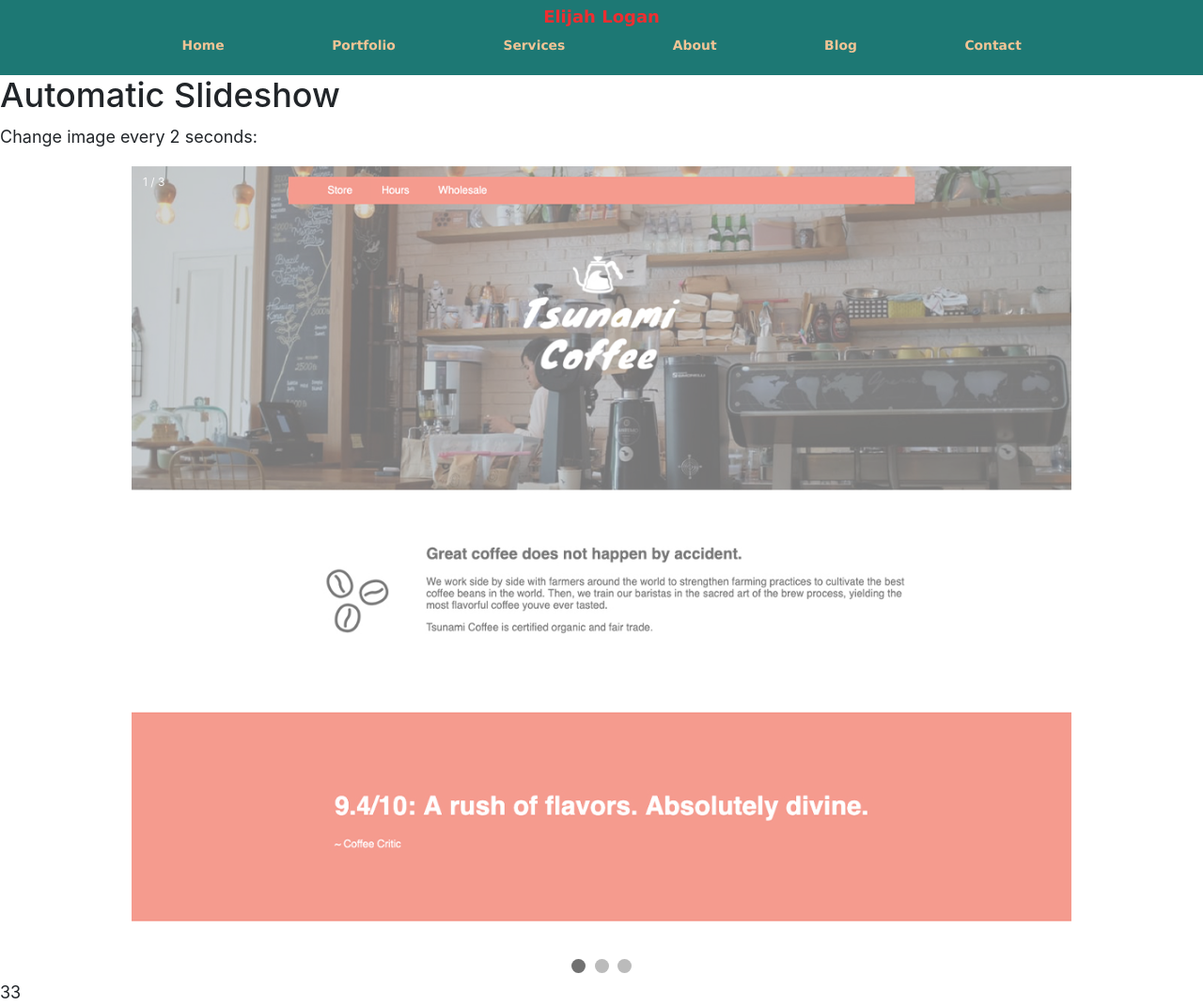
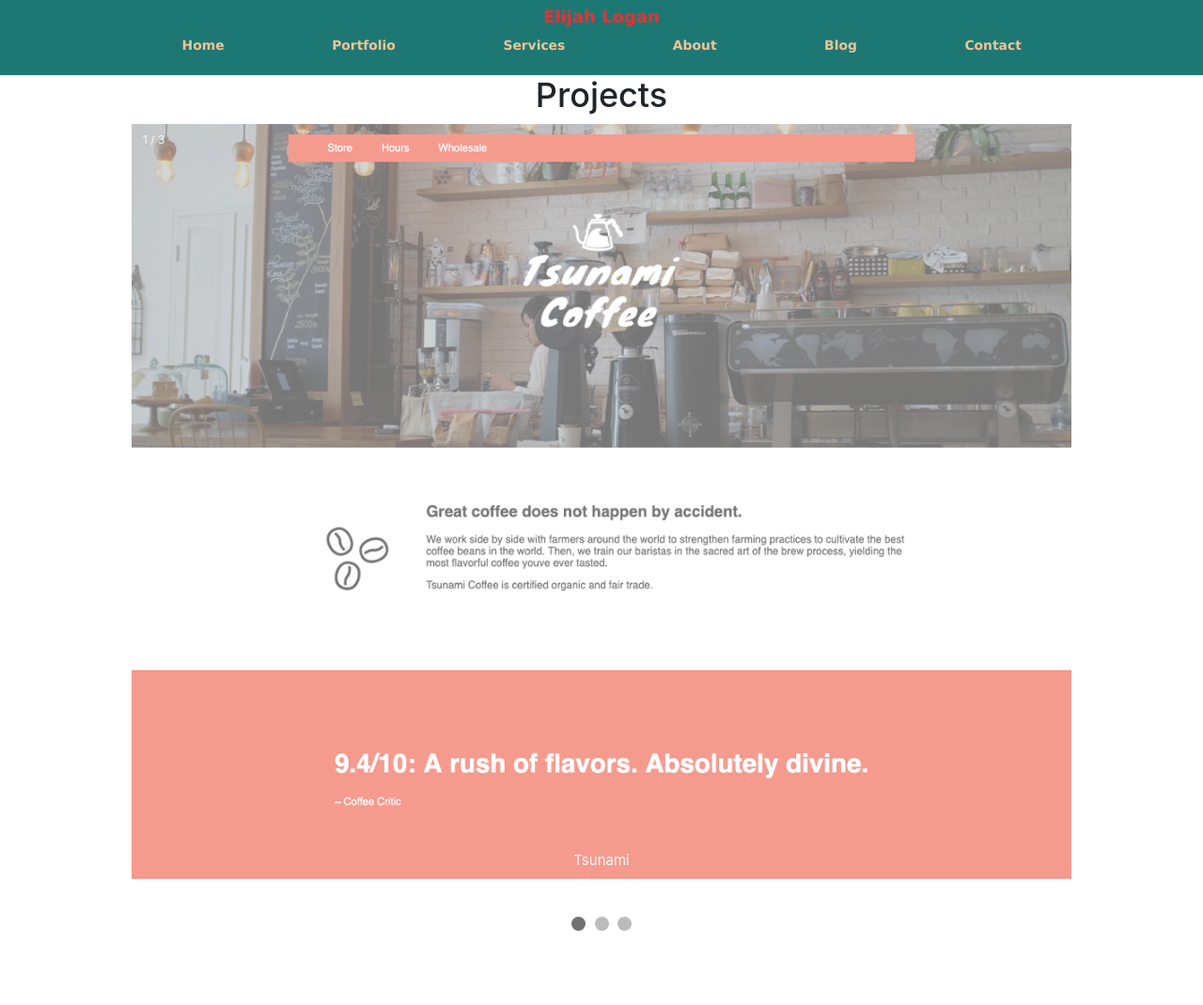
Before and after one commit to ElijahLogan/ElijahLogan.github.io, a plain HTML site: page project.html in a window 1280 px wide. Shown: the whole page at 94% size. After the commit the page ends 998 px from the top, so only its background shows below. Drawn offline with nearby package versions, Linux system fonts and the light colour scheme.

Commit message:
added project header

```diff
--- a/project.css
+++ b/project.css
@@ -52,6 +52,11 @@
     width: 100%;
     font-size: 1rem;
     color:#ee2e31;
+}
+
+.project-title{
+  display: flex;
+  justify-content: center;
 }
 
 .slideshow-container {
--- a/project.html
+++ b/project.html
@@ -25,28 +25,28 @@
 
         </ul>
     </nav>
-
-<h2>Automatic Slideshow</h2>
-<p>Change image every 2 seconds:</p>
+    <div class="project-title">
+        <h2>Projects</h2>
+    </div>
 
 <div class="slideshow-container">
 
 <div class="mySlides fade">
   <div class="numbertext">1 / 3</div>
   <img src="images/Tsunami.jpg" style="width:100%">
-  <div class="text"></div>
+  <div class="text"> Tsunami</div>
 </div>
 
 <div class="mySlides fade">
   <div class="numbertext">2 / 3</div>
   <img src="images/broadway.jpg" style="width:100%">
-  <div class="text">Caption Two</div>
+  <div class="text"> Broadway</div>
 </div>
 
 <div class="mySlides fade">
   <div class="numbertext">3 / 3</div>
   <img src="images/morocco.jpg" style="width:100%">
-  <div class="text">Caption Three</div>
+  <div class="text">Morocco</div>
 </div>
 
 </div>
@@ -89,4 +89,4 @@
     <script src="https://stackpath.bootstrapcdn.com/bootstrap/4.1.3/js/bootstrap.min.js" integrity="sha384-ChfqqxuZUCnJSK3+MXmPNIyE6ZbWh2IMqE241rYiqJxyMiZ6OW/JmZQ5stwEULTy" crossorigin="anonymous"></script>
 </body>
 
-</html>33
+</html>
```
